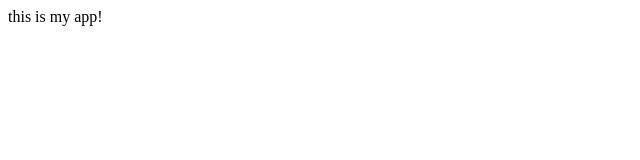
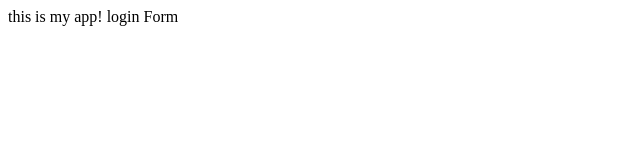
Before and after one commit to HolySaver/myappsample, a plain HTML site: page index.html in a window 1280 px wide. Shown: the full height of the page, 0-640 px from the left. Drawn offline with Linux system fonts and the light colour scheme.

Commit message:
login form

```diff
--- a/index.html
+++ b/index.html
@@ -4,5 +4,6 @@
 <head>
 <body>
 this is my app!
+login Form
 </body>
 <html>
```
Also changed, not shown: login.html (added, +1 -0 lines), log.txt (added).
